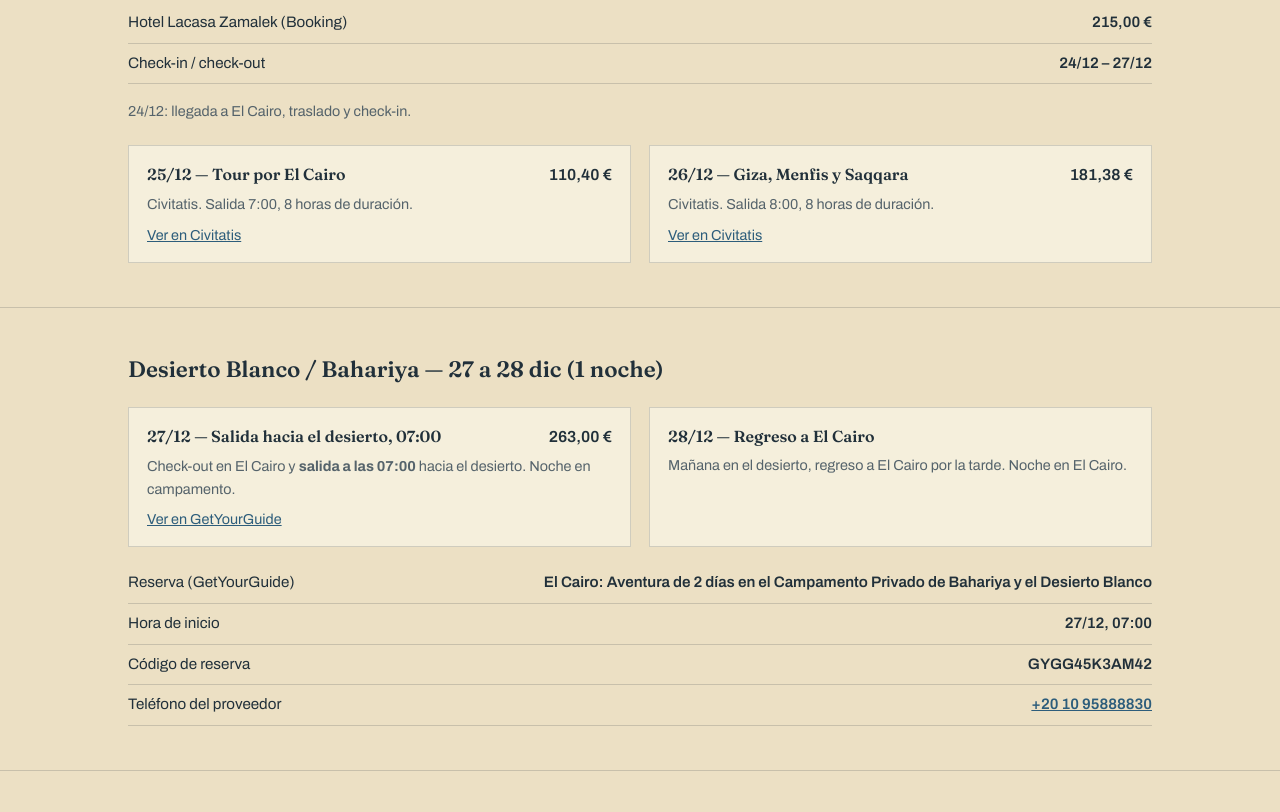
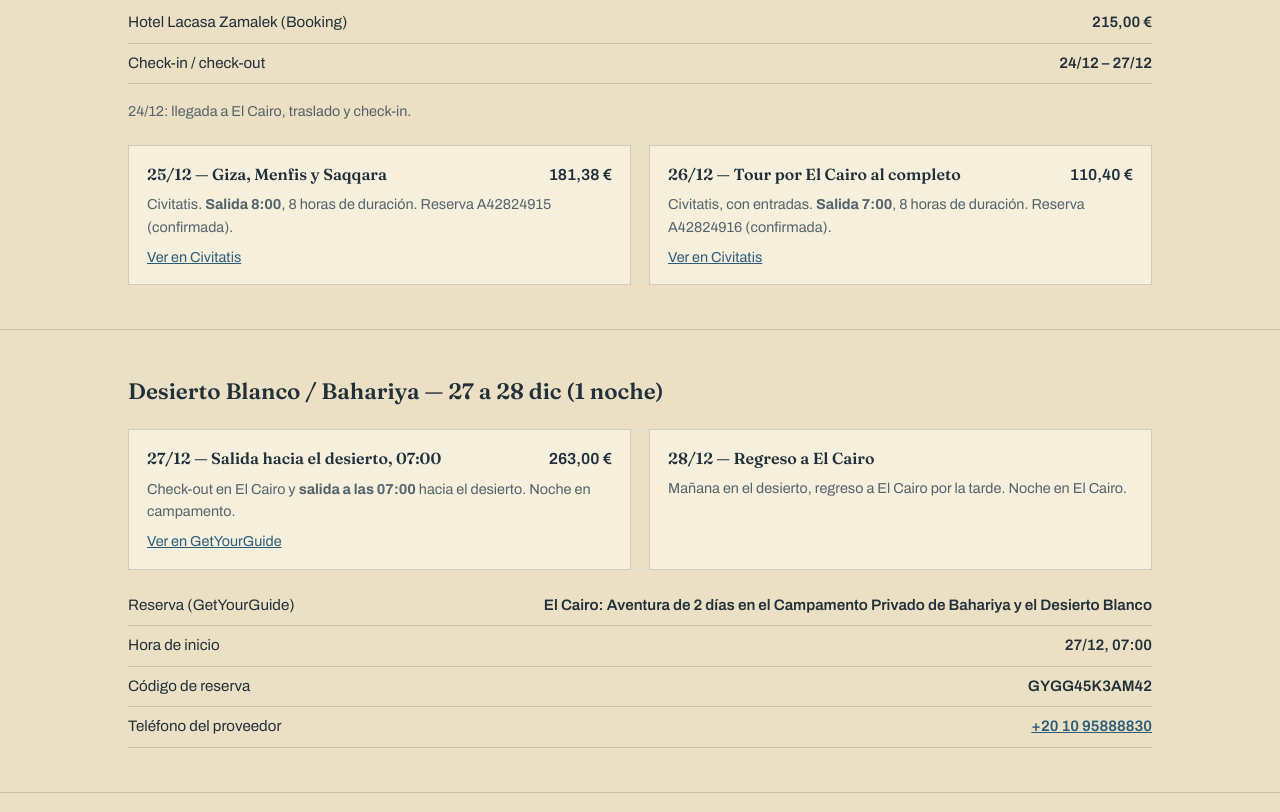
Before and after one commit to catatorrensv/egipto, a plain HTML site: page viaje-a-medida.html in a window 1280 px wide. Shown: the part 1098-1910 px from the top of the page. Drawn offline with Linux system fonts and the light colour scheme.

Commit message:
Intercambiar tours de El Cairo: Giza el 25/12 (8:00) y ciudad el 26/12 (7:00)
Co-Authored-By: Claude Opus 5.5 <noreply@anthropic.com>
Claude-Session: https://claude.ai/code/session_01UN12kjVa6dfc3hJzh2sF1a

```diff
--- a/viaje-a-medida.html
+++ b/viaje-a-medida.html
@@ -82,14 +82,14 @@
 
       <div class="optionals-grid" style="margin-top:22px;">
         <div class="optional-card">
-          <div class="opt-head"><h3>25/12 — Tour por El Cairo</h3><span class="price">110,40 €</span></div>
-          <p>Civitatis. Salida 7:00, 8 horas de duración.</p>
-          <p style="margin-top:8px;"><a href="https://www.civitatis.com/es/el-cairo/tour-el-cairo/?aid=1051" target="_blank" rel="noopener">Ver en Civitatis</a></p>
+          <div class="opt-head"><h3>25/12 — Giza, Menfis y Saqqara</h3><span class="price">181,38 €</span></div>
+          <p>Civitatis. <strong>Salida 8:00</strong>, 8 horas de duración. Reserva A42824915 (confirmada).</p>
+          <p style="margin-top:8px;"><a href="https://www.civitatis.com/es/el-cairo/piramides-giza-menfis-saqqara/?aid=1051#activity-navbar" target="_blank" rel="noopener">Ver en Civitatis</a></p>
         </div>
         <div class="optional-card">
-          <div class="opt-head"><h3>26/12 — Giza, Menfis y Saqqara</h3><span class="price">181,38 €</span></div>
-          <p>Civitatis. Salida 8:00, 8 horas de duración.</p>
-          <p style="margin-top:8px;"><a href="https://www.civitatis.com/es/el-cairo/piramides-giza-menfis-saqqara/?aid=1051#activity-navbar" target="_blank" rel="noopener">Ver en Civitatis</a></p>
+          <div class="opt-head"><h3>26/12 — Tour por El Cairo al completo</h3><span class="price">110,40 €</span></div>
+          <p>Civitatis, con entradas. <strong>Salida 7:00</strong>, 8 horas de duración. Reserva A42824916 (confirmada).</p>
+          <p style="margin-top:8px;"><a href="https://www.civitatis.com/es/el-cairo/tour-el-cairo/?aid=1051" target="_blank" rel="noopener">Ver en Civitatis</a></p>
         </div>
       </div>
     </div>
@@ -345,8 +345,8 @@
       <table class="price-table">
         <tr><td>Vuelos</td><td>1.564,00 €</td></tr>
         <tr><td>Hotel El Cairo (1ª parte)</td><td>215,00 €</td></tr>
-        <tr><td>Actividad 25/12</td><td>110,40 €</td></tr>
-        <tr><td>Actividad 26/12</td><td>181,38 €</td></tr>
+        <tr><td>Actividad 25/12 (Giza, Menfis y Saqqara)</td><td>181,38 €</td></tr>
+        <tr><td>Actividad 26/12 (Tour por El Cairo)</td><td>110,40 €</td></tr>
         <tr><td>Desierto Blanco / Bahariya</td><td>263,00 €</td></tr>
         <tr><td>Hotel El Cairo (2ª parte)</td><td>62,00 €</td></tr>
         <tr><td>Transfer al crucero</td><td>0,00 €</td></tr>
@@ -374,11 +374,11 @@
         </li>
         <li>
           <p class="day-date">25 dic</p>
-          <div><p class="day-title">Tour por El Cairo</p><p class="day-body">Civitatis, 8 horas.</p></div>
+          <div><p class="day-title">Giza, Menfis y Saqqara</p><p class="day-body">Civitatis, salida 8:00, 8 horas.</p></div>
         </li>
         <li>
           <p class="day-date">26 dic</p>
-          <div><p class="day-title">Giza, Menfis y Saqqara</p><p class="day-body">Civitatis, 8 horas.</p></div>
+          <div><p class="day-title">Tour por El Cairo</p><p class="day-body">Civitatis, salida 7:00, 8 horas.</p></div>
         </li>
         <li>
           <p class="day-date">27 dic</p>
```
Also changed, not shown: index.html (+1 -1 lines).
